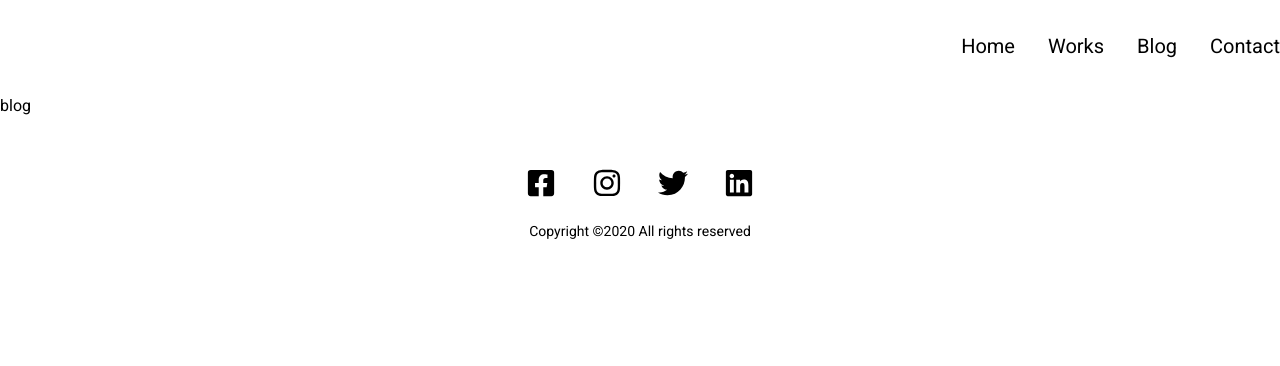
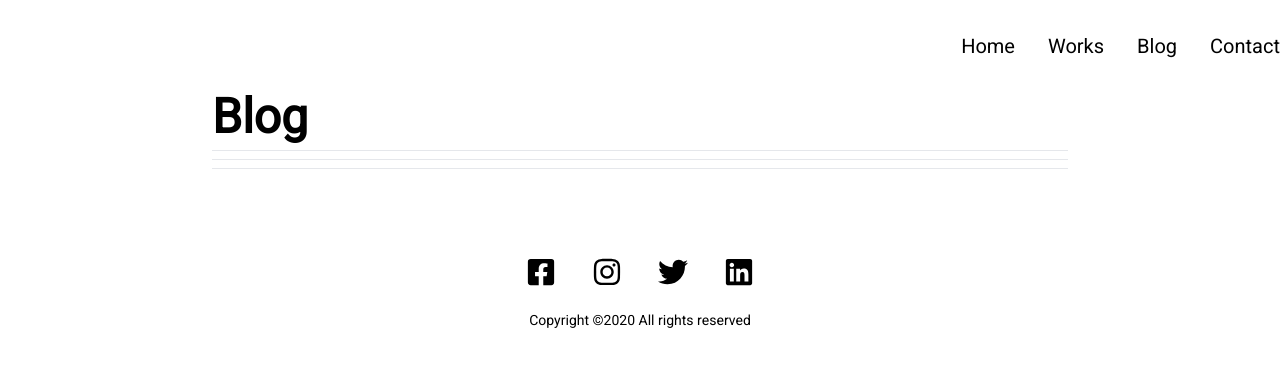
Before and after one commit to vietthom/figma_portfolio, a Next.js app: page /blog in a window 1280 px wide. Shown: the top 366 px of the page. Built offline with nearby package versions, Linux system fonts and the light colour scheme.

Commit message:
Start on blog page

```diff
--- a/components/Navbar.jsx
+++ b/components/Navbar.jsx
@@ -9,13 +9,13 @@ const Navbar = () => (
                     <Link href="/">Home</Link>
                 </li>
                 <li>
-                    <Link href="/">Works</Link>
+                    <Link href="/works">Works</Link>
                 </li>
                 <li>
-                    <Link href="/">Blog</Link>
+                    <Link href="/blog">Blog</Link>
                 </li>
                 <li>
-                    <Link href="/">Contact</Link>
+                    <Link href="/contact">Contact</Link>
                 </li>
             </ul>
         </div>
--- a/constants/index.js
+++ b/constants/index.js
@@ -36,3 +36,30 @@ export const featuredWorkData = [
         summary: 'Amet minim mollit non deserunt ullamco est sit aliqua dolor do amet sint. Velit officia consequat duis enim velit mollit. Exercitation veniam consequat sunt nostrud amet.',
     },
 ];
+
+export const blogPosts = [
+    {
+        title: 'UI Interactions of the week',
+        date: '12 Feb 2019',
+        tage: ['Express, ', 'Handlebars'],
+        summary: 'Amet minim mollit non deserunt ullamco est sit aliqua dolor do amet sint. Velit officia consequat duis enim velit mollit. Exercitation veniam consequat sunt nostrud amet.'
+    },
+    {
+        title: 'UI Interactions of the week',
+        date: '12 Feb 2019',
+        tage: ['Express, ', 'Handlebars'],
+        summary: 'Amet minim mollit non deserunt ullamco est sit aliqua dolor do amet sint. Velit officia consequat duis enim velit mollit. Exercitation veniam consequat sunt nostrud amet.'
+    },
+    {
+        title: 'UI Interactions of the week',
+        date: '12 Feb 2019',
+        tage: ['Express, ', 'Handlebars'],
+        summary: 'Amet minim mollit non deserunt ullamco est sit aliqua dolor do amet sint. Velit officia consequat duis enim velit mollit. Exercitation veniam consequat sunt nostrud amet.'
+    },
+    {
+        title: 'UI Interactions of the week',
+        date: '12 Feb 2019',
+        tage: ['Express, ', 'Handlebars'],
+        summary: 'Amet minim mollit non deserunt ullamco est sit aliqua dolor do amet sint. Velit officia consequat duis enim velit mollit. Exercitation veniam consequat sunt nostrud amet.'
+    },
+]
--- a/pages/blog.js
+++ b/pages/blog.js
@@ -1,8 +1,19 @@
-'use client'
+import { Layout } from '../components'
+import { blogPosts } from '../constants'
 
 const blog = () => {
   return (
-    <div>blog</div>
+    <Layout>
+      <h1 className="font-bold text-5xl">Blog</h1>
+      <ul className='divide-y divide-gray-200 pb-[30px]'>
+          {blogPosts.map((blogs) => (
+            <li key={blogs} className="py-1">
+
+            </li>
+          ))}
+        </ul>
+
+    </Layout>
   )
 }
 
--- a/pages/works.js
+++ b/pages/works.js
@@ -0,0 +1,8 @@
+
+const works = () => {
+  return (
+    <div>works</div>
+  )
+}
+
+export default works
```
